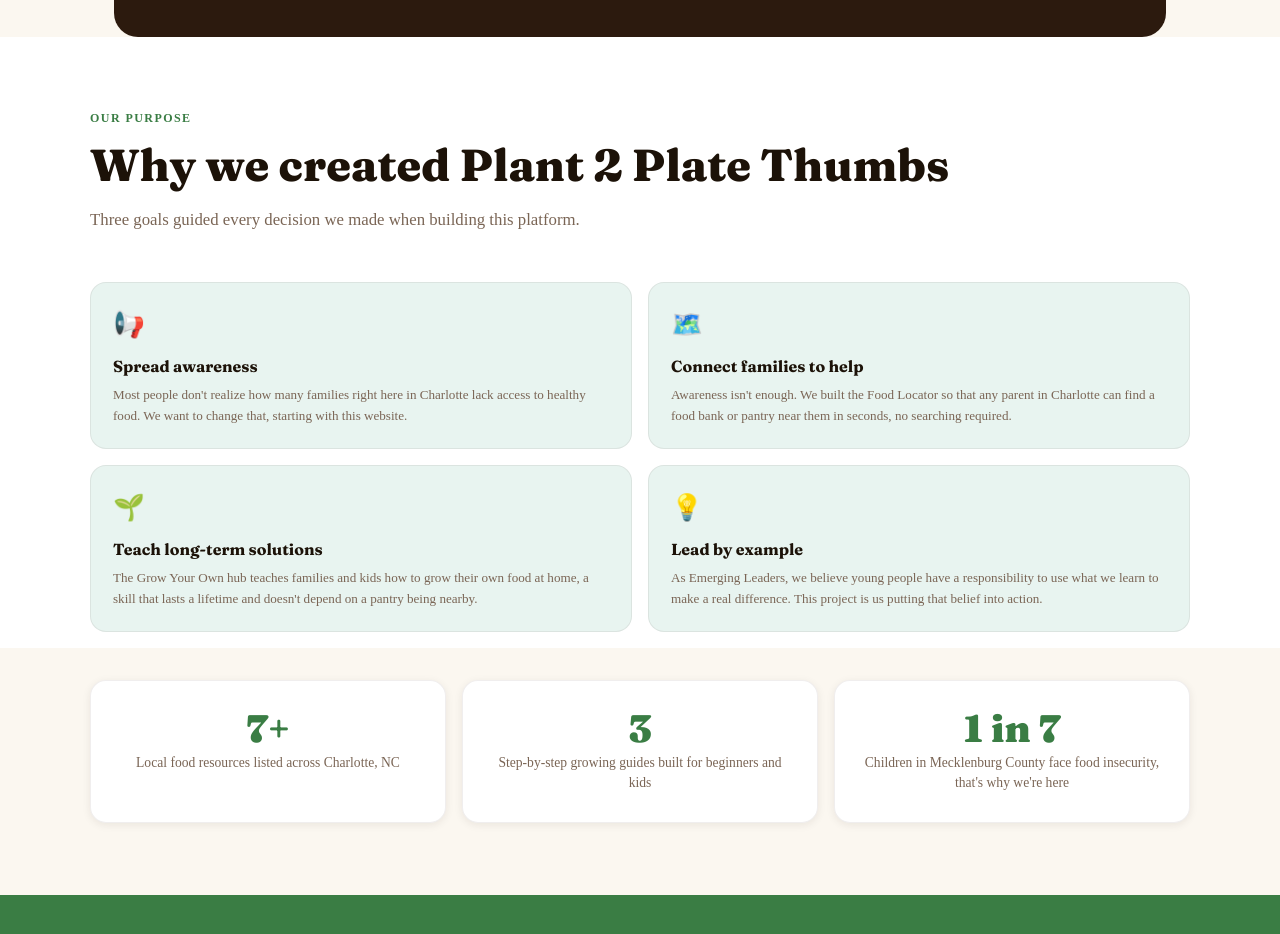
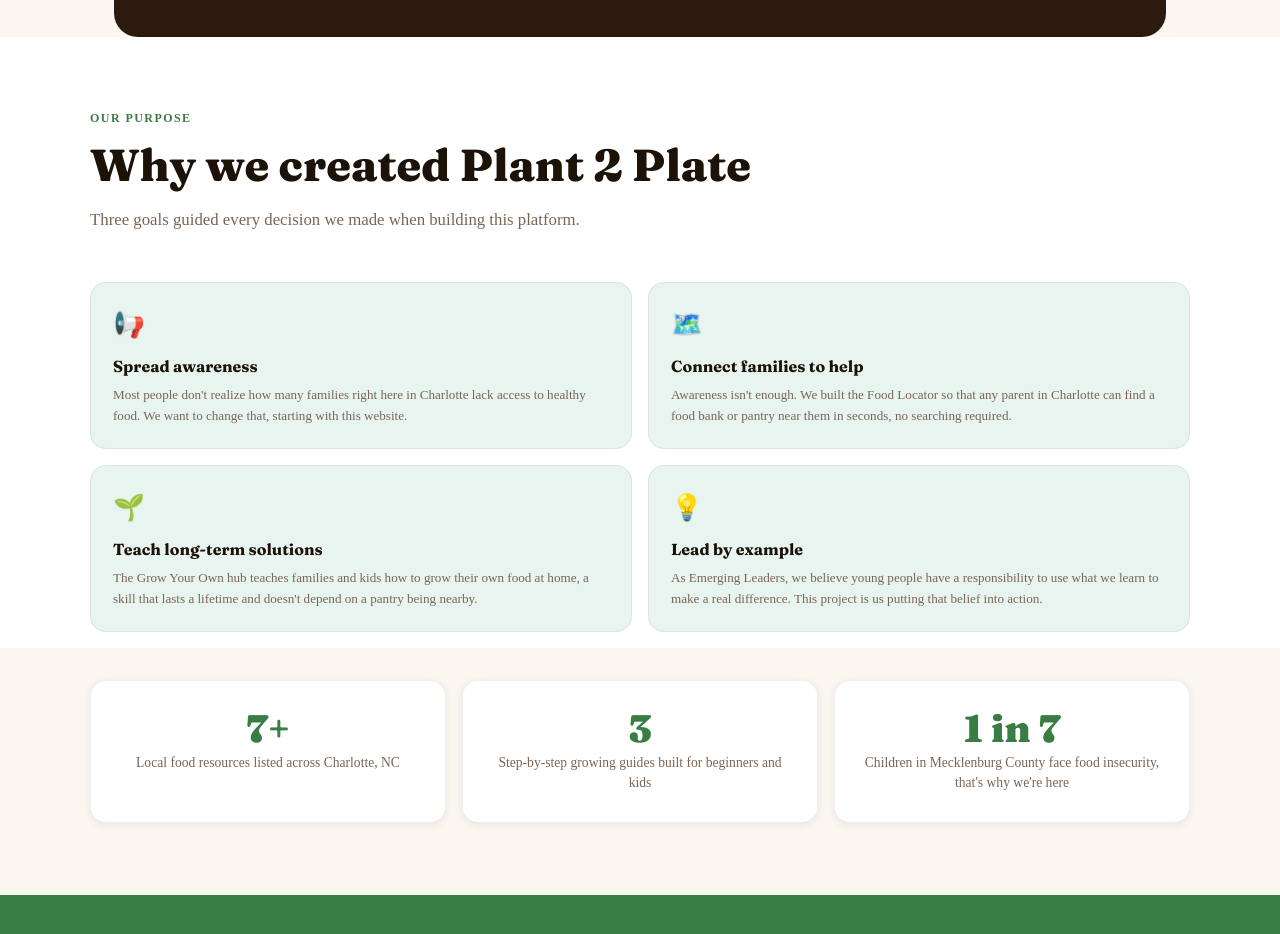
Before and after one commit to AyushP1009/rootsprout, a Next.js app: page /about in a window 1280 px wide. Shown: the part 1101-2035 px from the top of the page. Built offline with nearby package versions, Linux system fonts and the light colour scheme.

Commit message:
Fixed an error in our about page

```diff
--- a/app/about/page.tsx
+++ b/app/about/page.tsx
@@ -70,7 +70,7 @@
         <div className="section-inner">
           <div className="section-header">
             <div className="section-label">Our purpose</div>
-            <h2 className="section-title">Why we created Plant 2 Plate Thumbs</h2>
+            <h2 className="section-title">Why we created Plant 2 Plate</h2>
             <p className="section-sub">Three goals guided every decision we made when building this platform.</p>
           </div>
           <div className="about-values">
```
